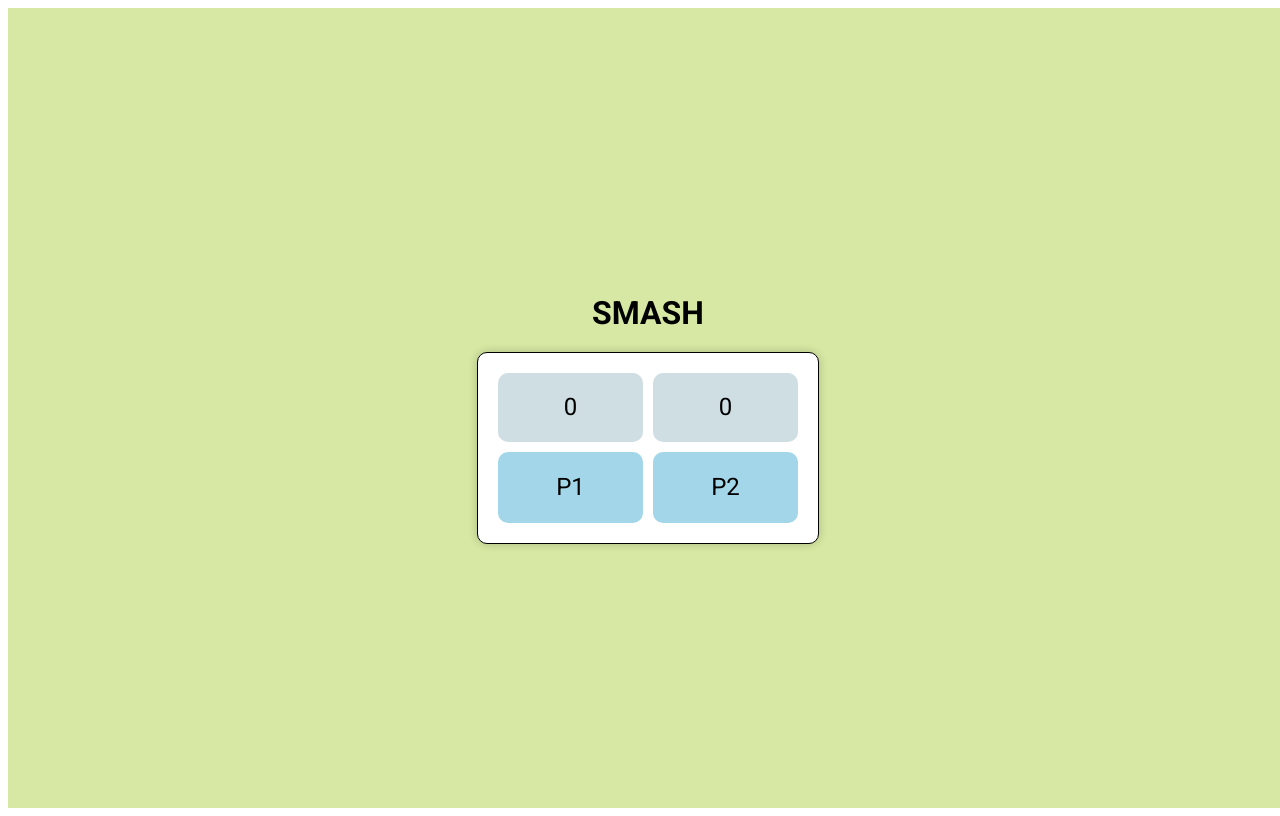
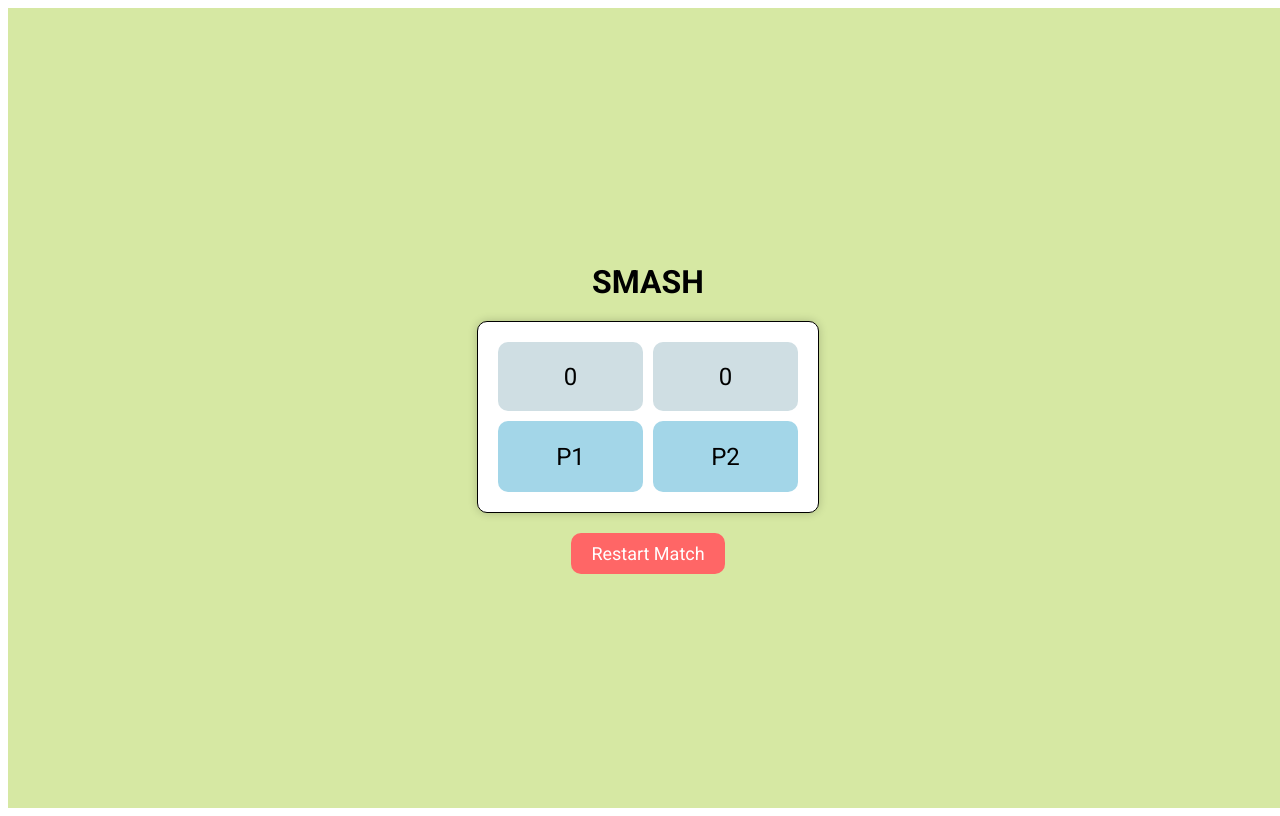
Before and after one commit to bcmfranco/smash, a Nuxt app: page / in a window 1280 px wide. Built offline with nearby package versions, Linux system fonts and the light colour scheme.

Commit message:
add restart match

```diff
--- a/src/pages/index.vue
+++ b/src/pages/index.vue
@@ -7,6 +7,10 @@
       <div class="points">{{ points.player_2 }}</div>
       <button class="racket" id="racket_p1" @click="golpeP1">P1</button>
       <button class="racket" id="racket_p2" @click="golpeP2">P2</button>
+    </div>
+
+    <div id="buttoner">
+      <div id="restart_btn" @click="restartMatch">Restart Match</div>
     </div>
   </div>
 </template>
@@ -84,6 +88,14 @@ export default {
     },
     wonSet(player){
       console.log(player, "won the set");
+    },
+    restartMatch() {
+      // Reinicia el puntaje y el estado del juego
+      this.points.player_1 = 0;
+      this.points.player_2 = 0;
+      this.energy = 0;
+      this.last_player_golpe = null;
+      this.player_active = 1;
     }
 
   }
@@ -131,7 +143,7 @@ export default {
   box-shadow: 0 0 10px rgba(0, 0, 0, 0.2);
 }
 
-  .points{
+.points {
   font-size: 24px;
   border: none;
   background-color: #cfdee3;
@@ -156,4 +168,23 @@ export default {
 .racket:hover {
   background-color: #89bdcf; /* Color verde más oscuro al pasar el ratón */
 }
+
+#buttoner {
+  margin-top: 20px;
+}
+
+#restart_btn {
+  padding: 10px 20px;
+  font-size: 18px;
+  background-color: #ff6666; /* Color rojo */
+  color: #ffffff; /* Color del texto */
+  border: none;
+  border-radius: 10px;
+  cursor: pointer;
+  transition: background-color 0.3s ease;
+}
+
+#restart_btn:hover {
+  background-color: #ff3333; /* Color rojo más oscuro al pasar el ratón */
+}
 </style>
```
Lines whose indentation alone changed are shown as unchanged.
